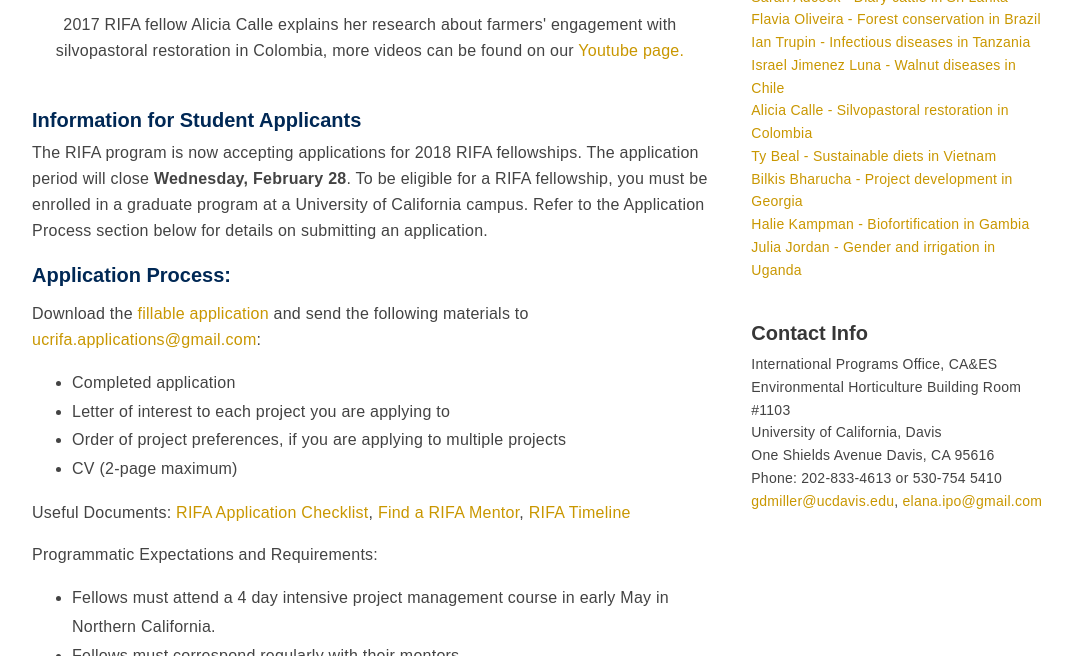
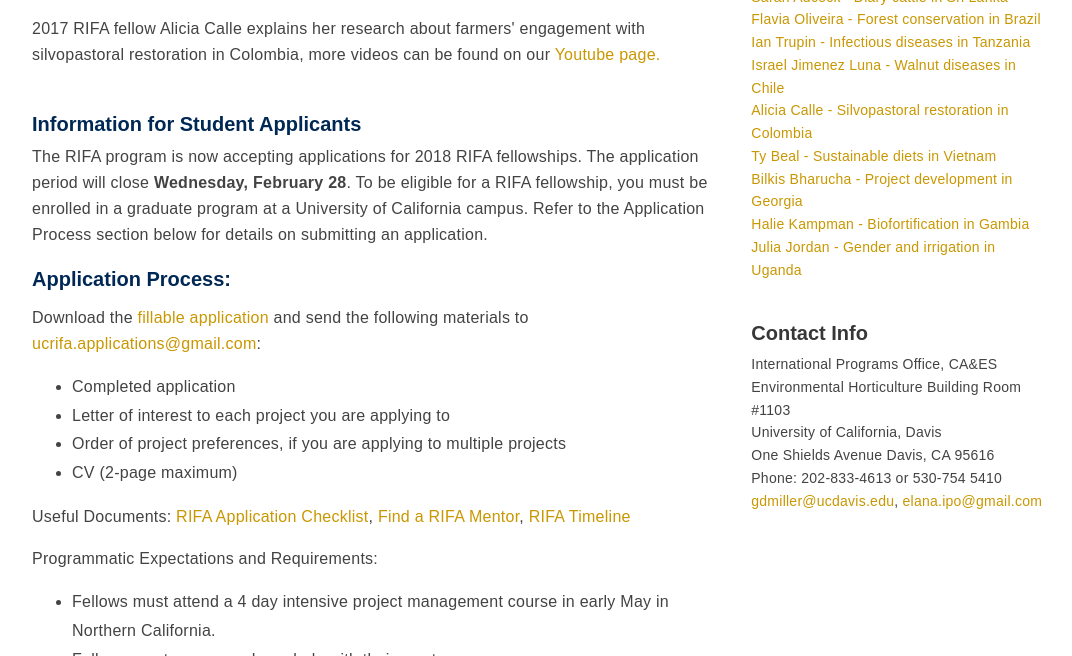
Before and after one commit to ucdavis/ip, a Jekyll site: the page built from scholars-and-students/RIFA/index.html, in a window 1280 px wide and 900 px high, scrolled down 855 px, cut to the strip 244-900 px from the top of the window. Shown: the whole strip, without its empty margins (96-1168 px from the left). Built offline with Jekyll 4.4.1, drawn with Linux system fonts in a browser that asks for light colours; nearby versions of some CDN libraries.

Commit message:
RIFA Alicia video edit

```diff
--- a/scholars-and-students/RIFA/index.html
+++ b/scholars-and-students/RIFA/index.html
@@ -16,8 +16,8 @@
     Faculty mentors at the University of California also play an integral role, serving as resources and helping guide Fellows in their projects.</p>
     <p>RIFA is funded primarily by the University of California's <a class="external-link" target="_blank" href="http://www.ucop.edu/global-food-initiative/">Global Food Initiative</a> and previusly funded by the United States Agency for International Development</p><br>
 
-<iframe " width="560" height="315" align="center" src="https://www.youtube.com/embed/ZEyA8IkHO9U?rel=0" frameborder="0" gesture="media" allow="encrypted-media"  allowfullscreen></iframe>
-<p align="center"> 2017 RIFA fellow Alicia Calle explains her research about farmers' engagement with silvopastoral restoration in Colombia, more videos can be found on our <a target="_blank" class="external-link" href="https://www.youtube.com/channel/UCNkCBrsOlimGRv3R1MGGWoA">Youtube page.</a></p><br>
+<iframe " width="560" height="315" src="https://www.youtube.com/embed/ZEyA8IkHO9U?rel=0" frameborder="0" gesture="media" allow="encrypted-media"  allowfullscreen></iframe>
+<p> 2017 RIFA fellow Alicia Calle explains her research about farmers' engagement with <br> silvopastoral restoration in Colombia, more videos can be found on our <a target="_blank" class="external-link" href="https://www.youtube.com/channel/UCNkCBrsOlimGRv3R1MGGWoA">Youtube page.</a></p><br>
 
 <h3><a name="appinfo"></a>Information for Student Applicants</h3>
 
```
